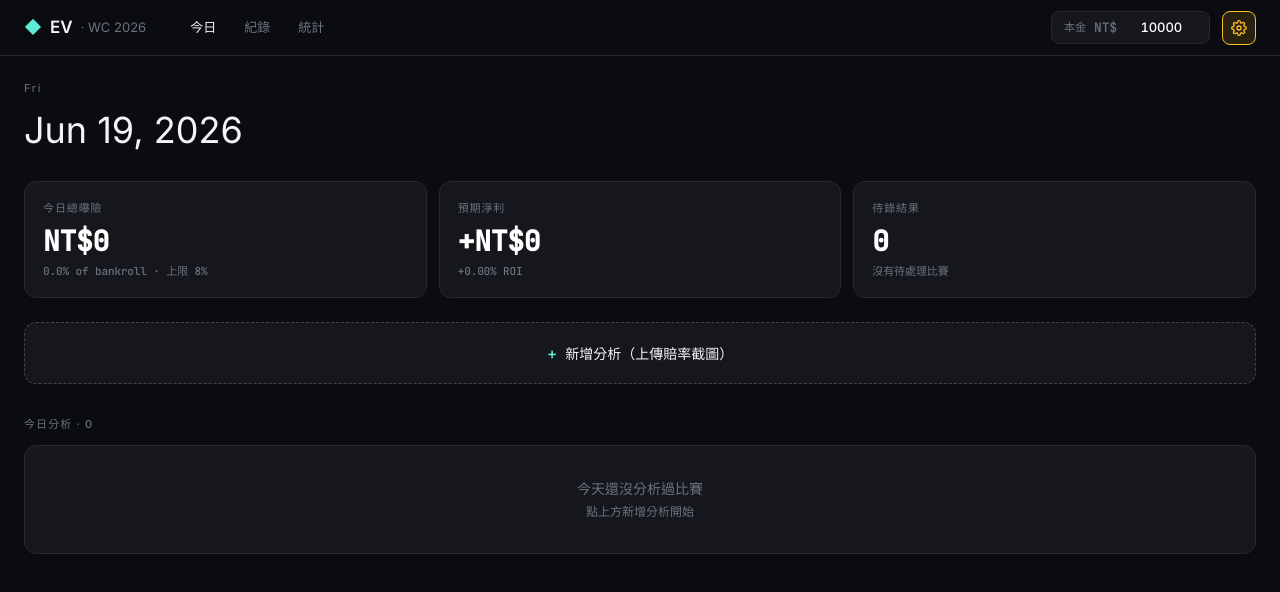
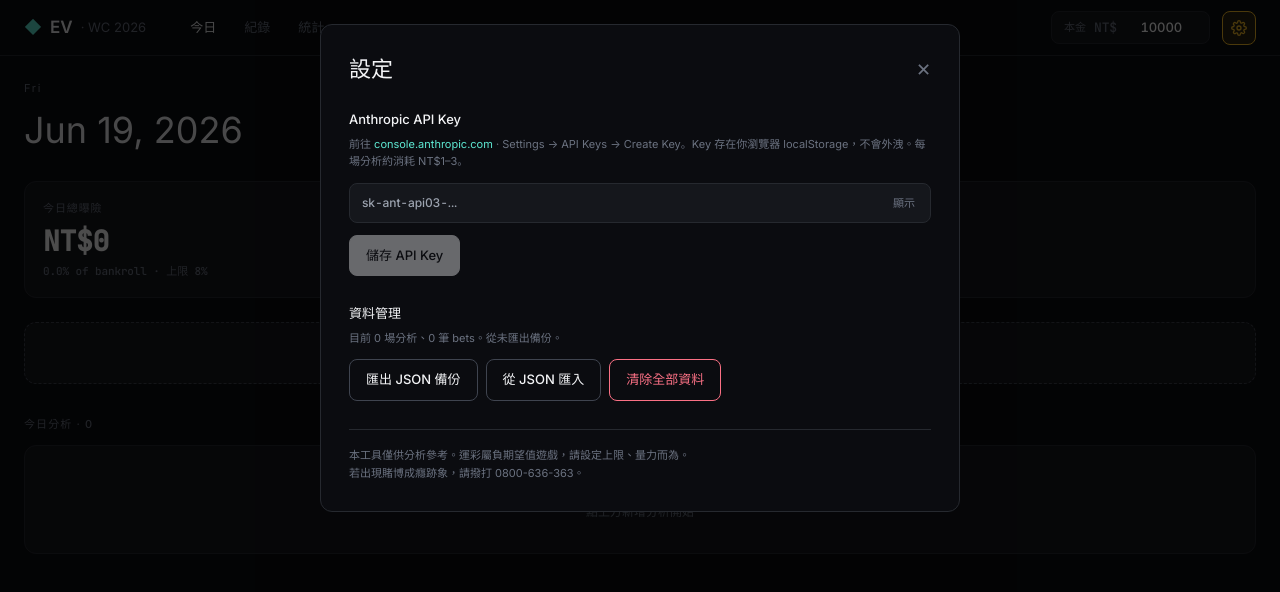
Before and after one commit to Wayne188-yiching/wc-ev-analyzer, a React (Vite) app: page / in a window 1280 px wide. Both pictures are taken after a click on the button "請設定 API Key". Shown: the top 592 px of the page. Built offline with nearby package versions, Linux system fonts and the light colour scheme.

Commit message:
feat: add SettingsModal (api key + import/export + reset)

```diff
--- a/src/App.tsx
+++ b/src/App.tsx
@@ -6,6 +6,7 @@
 import { StatsView } from './views/StatsView';
 import { AnalysisDetailModal } from './views/AnalysisDetailModal';
 import { ResultEntryModal } from './views/ResultEntryModal';
+import { SettingsModal } from './views/SettingsModal';
 
 type Tab = 'dashboard' | 'history' | 'stats';
 type AnalysisModalState =
@@ -18,9 +19,11 @@
   const [tab, setTab] = useState<Tab>('dashboard');
   const [analysisModal, setAnalysisModal] = useState<AnalysisModalState>(null);
   const [resultModalId, setResultModalId] = useState<string | null>(null);
+  const [settingsOpen, setSettingsOpen] = useState<boolean>(false);
 
   const closeAnalysisModal = useCallback(() => setAnalysisModal(null), []);
   const closeResultModal = useCallback(() => setResultModalId(null), []);
+  const closeSettings = useCallback(() => setSettingsOpen(false), []);
 
   return (
     <div style={{ minHeight: '100vh', background: 'var(--bg-base)' }}>
@@ -30,7 +33,7 @@
         bankroll={state.bankroll}
         onBankrollChange={(b) => dispatch({ type: 'SET_BANKROLL', payload: b })}
         hasApiKey={Boolean(state.apiKey)}
-        onOpenSettings={() => alert('Settings — Step 16 開放')}
+        onOpenSettings={() => setSettingsOpen(true)}
       />
       <main style={{ maxWidth: 'var(--max-w-container)', margin: '0 auto', padding: 24 }}>
         {tab === 'dashboard' && (
@@ -67,6 +70,13 @@
           onClose={closeResultModal}
         />
       )}
+      {settingsOpen && (
+        <SettingsModal
+          state={state}
+          dispatch={dispatch}
+          onClose={closeSettings}
+        />
+      )}
     </div>
   );
 }
--- /dev/null
+++ b/src/views/SettingsModal.tsx
@@ -0,0 +1,167 @@
+import { useRef, useState } from 'react';
+import type { CSSProperties, Dispatch } from 'react';
+import { Modal } from '../components/Modal';
+import { Button } from '../components/Button';
+import type { AppState, Match, Bet } from '../types';
+import type { AppAction } from '../hooks/useAppState';
+
+export interface SettingsModalProps {
+  state: AppState;
+  dispatch: Dispatch<AppAction>;
+  onClose: () => void;
+}
+
+interface ImportPayload { matches: Match[]; bets: Bet[]; bankroll?: number; }
+
+function todayISO(): string {
+  const d = new Date();
+  return `${d.getFullYear()}-${String(d.getMonth() + 1).padStart(2, '0')}-${String(d.getDate()).padStart(2, '0')}`;
+}
+
+function isImportPayload(value: unknown): value is ImportPayload {
+  if (!value || typeof value !== 'object') return false;
+  const v = value as Record<string, unknown>;
+  return Array.isArray(v.matches) && Array.isArray(v.bets);
+}
+
+const inputStyle: CSSProperties = {
+  width: '100%', background: 'var(--bg-surface)', border: '1px solid var(--border-default)',
+  borderRadius: 8, padding: '10px 70px 10px 12px', fontSize: 12, color: 'var(--text-primary)',
+  outline: 'none', fontFamily: 'inherit', boxSizing: 'border-box',
+};
+
+const dangerButtonStyle: CSSProperties = {
+  background: 'transparent', color: 'var(--negative)', border: '1px solid var(--negative)',
+  borderRadius: 'var(--radius-btn)', padding: '10px 16px', fontSize: 13, fontWeight: 500,
+  fontFamily: 'inherit', cursor: 'pointer',
+};
+
+export function SettingsModal({ state, dispatch, onClose }: SettingsModalProps): JSX.Element {
+  const [tempKey, setTempKey] = useState<string>(state.apiKey || '');
+  const [showKey, setShowKey] = useState<boolean>(false);
+  const [saved, setSaved] = useState<'' | 'key' | 'export' | 'import' | 'reset'>('');
+  const importRef = useRef<HTMLInputElement>(null);
+
+  const flash = (kind: typeof saved): void => {
+    setSaved(kind);
+    setTimeout(() => setSaved(''), 1200);
+  };
+
+  const handleSaveKey = (): void => {
+    dispatch({ type: 'SET_API_KEY', payload: tempKey.trim() });
+    flash('key');
+  };
+
+  const handleExport = (): void => {
+    const payload = { matches: state.matches, bets: state.bets, bankroll: state.bankroll, exportedAt: new Date().toISOString() };
+    const blob = new Blob([JSON.stringify(payload, null, 2)], { type: 'application/json' });
+    const url = URL.createObjectURL(blob);
+    const a = document.createElement('a');
+    a.href = url;
+    a.download = `wc-ev-backup-${todayISO()}.json`;
+    a.click();
+    URL.revokeObjectURL(url);
+    dispatch({ type: 'SET_LAST_EXPORT', payload: new Date().toISOString() });
+    flash('export');
+  };
+
+  const handleImport = (event: React.ChangeEvent<HTMLInputElement>): void => {
+    const file = event.target.files?.[0];
+    event.target.value = '';
+    if (!file) return;
+    const reader = new FileReader();
+    reader.onload = (ev) => {
+      try {
+        const text = typeof ev.target?.result === 'string' ? ev.target.result : '';
+        const parsed: unknown = JSON.parse(text);
+        if (!isImportPayload(parsed)) throw new Error('JSON 格式錯誤：缺少 matches 或 bets');
+        const summary = `匯入會覆蓋目前資料：\n${state.matches.length} → ${parsed.matches.length} 場\n${state.bets.length} → ${parsed.bets.length} 筆\n\n確定？`;
+        if (!window.confirm(summary)) return;
+        dispatch({ type: 'IMPORT', payload: { matches: parsed.matches, bets: parsed.bets, bankroll: parsed.bankroll } });
+        flash('import');
+      } catch (err) {
+        window.alert('匯入失敗：' + (err instanceof Error ? err.message : String(err)));
+      }
+    };
+    reader.readAsText(file);
+  };
+
+  const handleReset = (): void => {
+    if (!window.confirm(`確定清除全部 ${state.matches.length} 場、${state.bets.length} 筆紀錄？此動作無法復原。建議先匯出備份。`)) return;
+    if (!window.confirm('真的確定？最後一次確認。')) return;
+    dispatch({ type: 'RESET' });
+    flash('reset');
+  };
+
+  const daysSinceExport = state.lastExport
+    ? Math.floor((Date.now() - new Date(state.lastExport).getTime()) / 86_400_000)
+    : null;
+  const exportHint = daysSinceExport === null
+    ? '從未匯出備份。'
+    : daysSinceExport === 0
+      ? '今天已匯出。'
+      : `${daysSinceExport} 天沒匯出備份。`;
+  const exportWarn = daysSinceExport !== null && daysSinceExport > 7;
+
+  return (
+    <Modal ariaLabel="設定" maxWidth={640} onClose={onClose}>
+      <div style={{ padding: 28 }}>
+        <div style={{ display: 'flex', justifyContent: 'space-between', alignItems: 'center', marginBottom: 24 }}>
+          <h2 style={{ fontSize: 22, color: 'var(--text-primary)', margin: 0 }}>設定</h2>
+          <button aria-label="關閉" onClick={onClose} style={{ background: 'transparent', border: 'none', color: 'var(--text-tertiary)', cursor: 'pointer', fontFamily: 'inherit', fontSize: 18, lineHeight: 1 }} type="button">✕</button>
+        </div>
+
+        <div style={{ marginBottom: 28 }}>
+          <div style={{ fontSize: 13, fontWeight: 500, marginBottom: 6, color: 'var(--text-primary)' }}>Anthropic API Key</div>
+          <div style={{ fontSize: 11, color: 'var(--text-tertiary)', marginBottom: 12, lineHeight: 1.6 }}>
+            前往 <a href="https://console.anthropic.com" target="_blank" rel="noopener noreferrer" style={{ color: 'var(--brand)' }}>console.anthropic.com</a> · Settings → API Keys → Create Key。Key 存在你瀏覽器 localStorage，不會外洩。每場分析約消耗 NT$1–3。
+          </div>
+          <div style={{ position: 'relative' }}>
+            <input
+              aria-label="Anthropic API Key"
+              className="mono"
+              type={showKey ? 'text' : 'password'}
+              value={tempKey}
+              onChange={(e) => setTempKey(e.target.value)}
+              placeholder="sk-ant-api03-..."
+              style={inputStyle}
+            />
+            <button
+              aria-label={showKey ? '隱藏 API Key' : '顯示 API Key'}
+              onClick={() => setShowKey((s) => !s)}
+              style={{ position: 'absolute', right: 8, top: '50%', transform: 'translateY(-50%)', background: 'transparent', border: 'none', color: 'var(--text-tertiary)', fontSize: 11, cursor: 'pointer', padding: '4px 8px', fontFamily: 'inherit' }}
+              type="button"
+            >{showKey ? '隱藏' : '顯示'}</button>
+          </div>
+          <div style={{ display: 'flex', gap: 8, marginTop: 12 }}>
+            <Button onClick={handleSaveKey} disabled={!tempKey.trim() || tempKey === state.apiKey} variant="primary">
+              {saved === 'key' ? '✓ 已儲存' : '儲存 API Key'}
+            </Button>
+            {state.apiKey && (
+              <button onClick={() => { dispatch({ type: 'SET_API_KEY', payload: '' }); setTempKey(''); }} style={dangerButtonStyle} type="button">清除</button>
+            )}
+          </div>
+        </div>
+
+        <div style={{ marginBottom: 28 }}>
+          <div style={{ fontSize: 13, fontWeight: 500, marginBottom: 6, color: 'var(--text-primary)' }}>資料管理</div>
+          <div style={{ fontSize: 11, color: 'var(--text-tertiary)', marginBottom: 12, lineHeight: 1.6 }}>
+            目前 {state.matches.length} 場分析、{state.bets.length} 筆 bets。{exportHint}
+            {exportWarn && <span style={{ color: 'var(--fair)' }}> ⚠ 建議匯出</span>}
+          </div>
+          <div style={{ display: 'flex', gap: 8, flexWrap: 'wrap' }}>
+            <Button onClick={handleExport} variant="secondary">{saved === 'export' ? '✓ 已下載' : '匯出 JSON 備份'}</Button>
+            <Button onClick={() => importRef.current?.click()} variant="secondary">{saved === 'import' ? '✓ 已匯入' : '從 JSON 匯入'}</Button>
+            <input ref={importRef} accept="application/json" onChange={handleImport} style={{ display: 'none' }} type="file" />
+            <button onClick={handleReset} style={dangerButtonStyle} type="button">{saved === 'reset' ? '✓ 已清除' : '清除全部資料'}</button>
+          </div>
+        </div>
+
+        <div style={{ borderTop: '1px solid var(--border-default)', paddingTop: 16, fontSize: 11, color: 'var(--text-tertiary)', lineHeight: 1.7 }}>
+          本工具僅供分析參考。運彩屬負期望值遊戲，請設定上限、量力而為。<br />
+          若出現賭博成癮跡象，請撥打 0800-636-363。
+        </div>
+      </div>
+    </Modal>
+  );
+}
```
